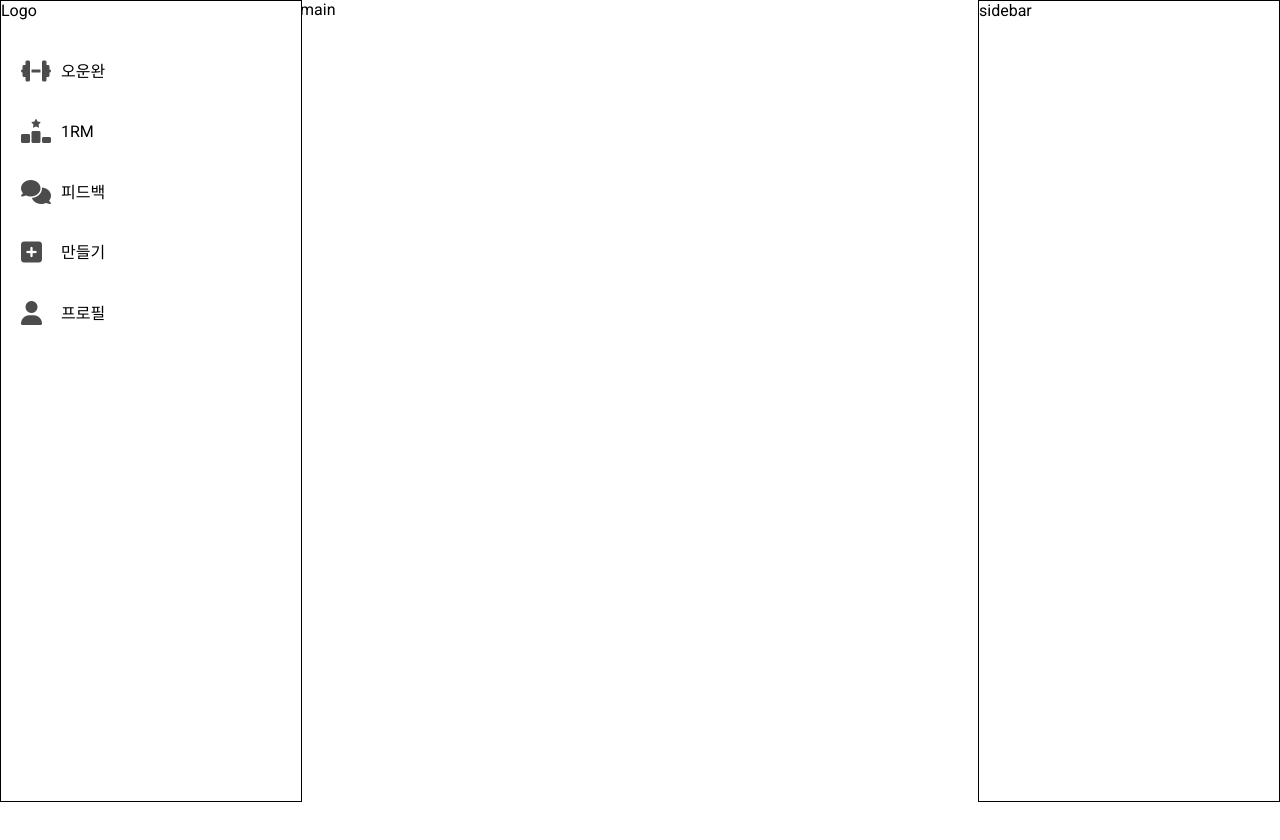
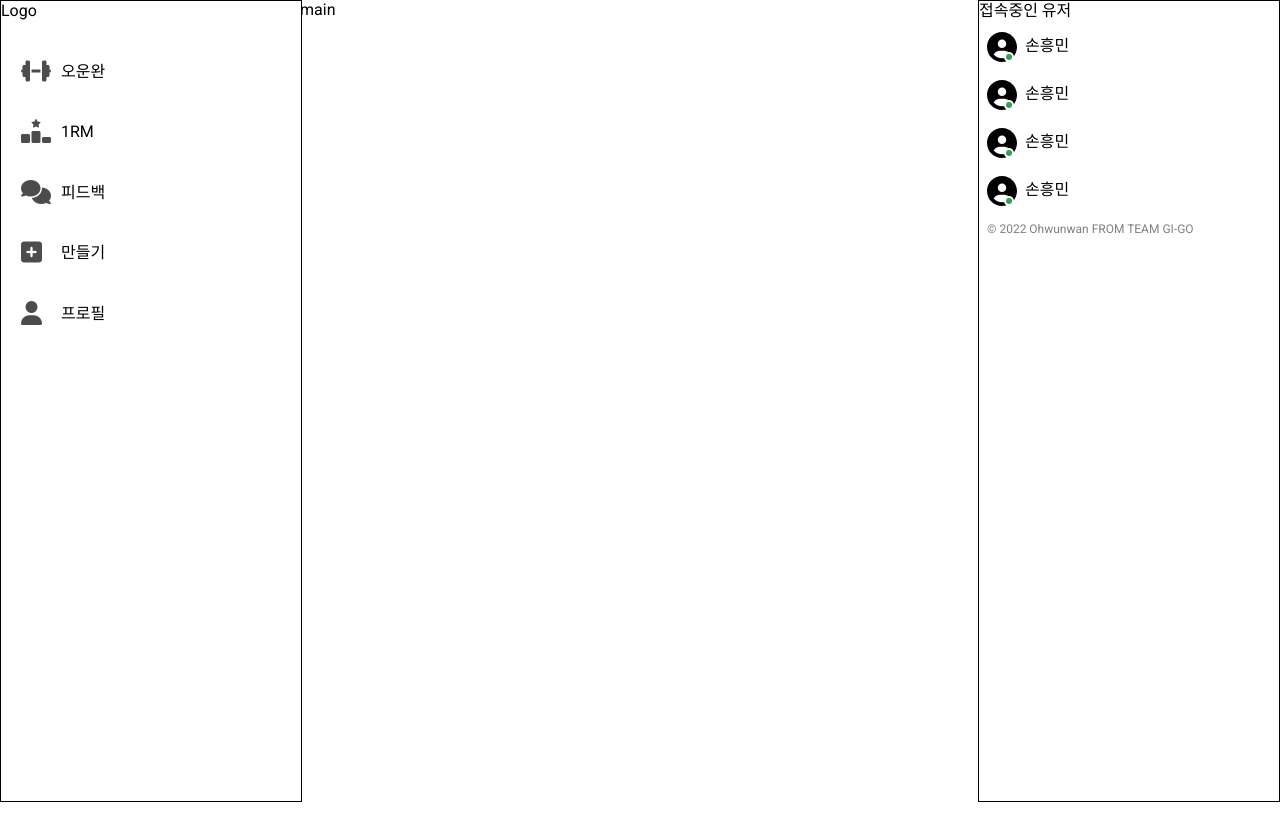
Before and after one commit to woong8249/new-ohwunwan, a React (Create React App) app in the folder client/: page / in a window 1280 px wide. Shown: the top 840 px of the page. Built offline with nearby package versions, Linux system fonts and the light colour scheme.

Commit message:
[FEAT] Add ohwunwan page sidebar

```diff
--- a/client/src/pages/Ohwunwan.js
+++ b/client/src/pages/Ohwunwan.js
@@ -1,4 +1,5 @@
-import { Fragment } from "react"
+import { Fragment } from "react";
+import userImage from "../assets/icons/circle-user-solid.svg";
 
 function Ohwunwan() {
   return (
@@ -47,7 +48,55 @@ function Ohwunwan() {
         </div>
 
         <div className="sidebar">
-          <h3>sidebar</h3>
+          <h2>접속중인 유저</h2>
+          <div className="sidebar__user">
+            <div className="sidebar__user--column">
+              <div className="sidebar__user--column-left">
+                <img src={userImage} alt="user" />
+                <span className="sidebar__user--column-state"> </span>
+              </div>
+              <div className="sidebar__user--column-right">
+                <span>손흥민</span>
+              </div>
+            </div>
+          </div>
+          <div className="sidebar__user">
+            <div className="sidebar__user--column">
+              <div className="sidebar__user--column-left">
+                <img src={userImage} alt="user" />
+                <span className="sidebar__user--column-state"> </span>
+              </div>
+              <div className="sidebar__user--column-right">
+                <span>손흥민</span>
+              </div>
+            </div>
+          </div>
+          <div className="sidebar__user">
+            <div className="sidebar__user--column">
+              <div className="sidebar__user--column-left">
+                <img src={userImage} alt="user" />
+                <span className="sidebar__user--column-state"> </span>
+              </div>
+              <div className="sidebar__user--column-right">
+                <span>손흥민</span>
+              </div>
+            </div>
+          </div>
+          <div className="sidebar__user">
+            <div className="sidebar__user--column">
+              <div className="sidebar__user--column-left">
+                <img src={userImage} alt="user" />
+                <span className="sidebar__user--column-state"> </span>
+              </div>
+              <div className="sidebar__user--column-right">
+                <span>손흥민</span>
+              </div>
+            </div>
+          </div>
+
+          <div className="sidebar__footer">
+            <p>© 2022 Ohwunwan FROM TEAM GI-GO</p>
+          </div>
         </div>
 
       </div>
--- a/client/src/styles/pages/ohwunwan.css
+++ b/client/src/styles/pages/ohwunwan.css
@@ -45,3 +45,45 @@
   position: fixed;
   right: 0;
 }
+
+.sidebar__user--column {
+  display: flex;
+  align-items: center;
+  /* border: 1px solid #000; */
+  padding: 0.8rem;
+  margin-top: 0.2rem;
+  cursor: pointer;
+}
+
+.sidebar__user--column:hover {
+  background-color: #e4e6e9;
+}
+
+.sidebar__user--column-left {
+  margin-right: 0.8rem;
+  position: relative;
+  height: 3rem;
+}
+
+.sidebar__user--column-left img {
+  width: 3rem;
+  height: 3rem;
+}
+
+.sidebar__user--column-state {
+  width: 0.6rem;
+  height: 0.6rem;
+  background-color: #31a24c;
+  display: inline-block;
+  border-radius: 0.6rem;
+  position: absolute;
+  bottom: 0;
+  right: 0.3rem;
+  border: 0.2rem solid #fff;
+}
+
+.sidebar__footer {
+  font-size: 1.2rem;
+  padding: 0.8rem; /* 전체적으로 마진 맞추기 */
+  opacity: 0.5;
+}
```
Also changed, not shown: client/src/assets/icons/circle-user-solid.svg (added).
